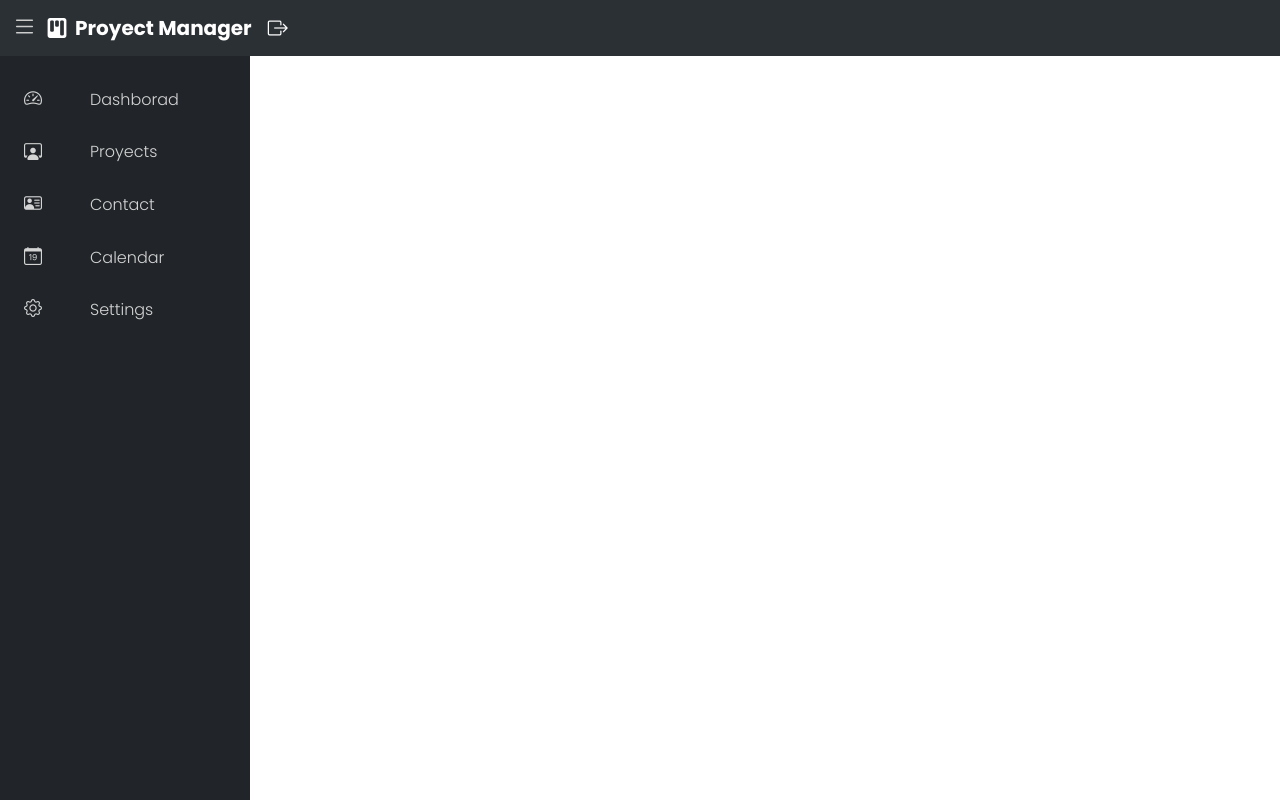
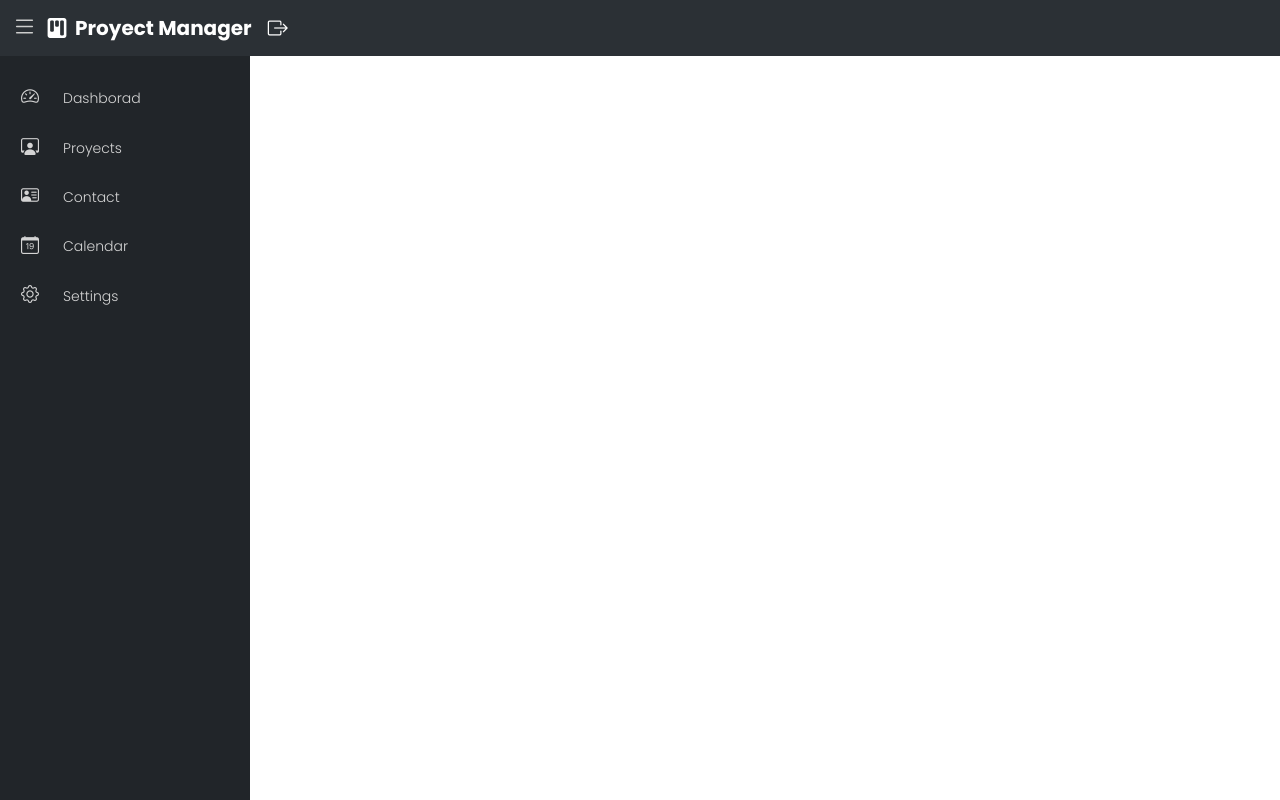
Before and after one commit to JeissonHrdz/gestor-proyectos-frontend, an Angular app: page /dashboard in a window 1280 px wide. Built offline with nearby package versions, Linux system fonts and the light colour scheme; sample sign-in values are in the browser's storage.

Commit message:
Configuracion form proyect

```diff
--- a/src/app/Components/login/login.component.ts
+++ b/src/app/Components/login/login.component.ts
@@ -58,6 +58,7 @@ export class LoginComponent {
           this.errorInputData = true;
           this.router.navigate(['/dashboard']);
           this.formLogin?.reset();
+
         }
       });
     } else {
--- a/src/app/Components/menu-left/menu-left.component.css
+++ b/src/app/Components/menu-left/menu-left.component.css
@@ -11,6 +11,7 @@
 .list-menu li {
   padding: 0.8em;
   padding-left: 1.5em;
+  font-size: 0.875rem;
   cursor: pointer;
   list-style: none;
   text-decoration: none;
@@ -25,4 +26,5 @@
 
 i{
   font-size: 18px;
+
 }
--- a/src/app/Components/menu-left/menu-left.component.html
+++ b/src/app/Components/menu-left/menu-left.component.html
@@ -3,11 +3,11 @@
     <div class="  m-0 p-0">
       <div class="container-fluid m-0 p-0 mt-0 list-menu">
         <ul class="pt-3 poppins-light">
-          <li><i class="bi bi-speedometer2 me-5"></i>Dashborad</li>
-          <li (click)="loadProyectComponent()" ><i class="bi bi-person-workspace me-5"></i>Proyects</li>
-          <li><i class="bi bi-person-vcard me-5"></i>Contact</li>
-          <li><i class="bi bi-calendar-date me-5"></i>Calendar</li>
-          <li><i class="bi bi-gear me-5"></i>Settings</li>
+          <li><i class="bi bi-speedometer2 me-4"></i>Dashborad</li>
+          <li (click)="loadProyectComponent()" ><i class="bi bi-person-workspace me-4"></i>Proyects</li>
+          <li><i class="bi bi-person-vcard me-4"></i>Contact</li>
+          <li><i class="bi bi-calendar-date me-4"></i>Calendar</li>
+          <li><i class="bi bi-gear me-4"></i>Settings</li>
         </ul>
       </div>
     </div>
--- a/src/app/Components/proyects/add-proyect/add-proyect.component.html
+++ b/src/app/Components/proyects/add-proyect/add-proyect.component.html
@@ -1 +1,33 @@
-<p>add-proyect works!</p>
+<section class="container-fluid p-4">
+    <div>
+        <form  [formGroup]="formProyect" (ngSubmit)="sendForm()">
+            <div class="row">
+                <div class="col-12">
+                    <label for="proyectName" class="form-label">Proyect Name</label>
+                    <input type="text" class="form-control" id="proyectName" aria-describedby="ProyectName"  formControlName="proyectName">
+                </div>
+
+            </div>
+            <br>
+            <div class="row">
+                <div class="col-6">
+                    <label for="proyectStart" class="form-label">Date Start</label>
+                    <input type="date" class="form-control" id="proyectStart" aria-describedby="ProyectStart"  formControlName="dateStart">
+
+                </div>
+
+                <div class="col-6">
+                    <label for="proyectEnd" class="form-label">Date End</label>
+                    <input type="date" class="form-control" id="proyectEnd" aria-describedby="ProyectEnd"  formControlName="dateEnd">
+                </div>
+            </div>
+            <br>
+            <div class="row">
+                <div class="col-12">
+                    <button type="submit" class="btn btn-primary float-end">Create</button>
+                </div>
+            </div>
+
+        </form>
+    </div>
+</section>
--- a/src/app/Components/proyects/add-proyect/add-proyect.component.ts
+++ b/src/app/Components/proyects/add-proyect/add-proyect.component.ts
@@ -1,12 +1,23 @@
-import { Component } from '@angular/core';
+import { CommonModule } from '@angular/common';
+import { Component, inject } from '@angular/core';
+import { FormGroup, FormsModule, ReactiveFormsModule } from '@angular/forms';
+import { ProyectService } from '../../../Service/proyect.service';
 
 @Component({
   selector: 'app-add-proyect',
   standalone: true,
-  imports: [],
+  imports: [CommonModule, ReactiveFormsModule, FormsModule],
   templateUrl: './add-proyect.component.html',
   styleUrl: './add-proyect.component.css'
 })
 export class AddProyectComponent {
 
+  formProyect?: FormGroup | any;
+  private proyectService = inject(ProyectService);
+
+  sendForm() {
+    throw new Error('Method not implemented.');
+    }
+
+
 }
--- /dev/null
+++ b/src/app/Model/proyect.model.ts
@@ -0,0 +1,6 @@
+export interface Proyect{
+    name:string;
+    dateStart:string
+    dateEnd:string
+    idUser:number
+}
--- a/src/app/Service/jwt-interceptor.service.ts
+++ b/src/app/Service/jwt-interceptor.service.ts
@@ -25,4 +25,14 @@ export class JwtInterceptorService implements HttpInterceptor {
     }
     return next.handle(req)
   }
+
+
+  getUsernameFromToken():string{
+    let token = this.loginService.userToken;
+    let decodedJWT = JSON.parse(window.atob(token.split('.')[1]));
+    return decodedJWT.sub;
+  }
+
+
+
 }
--- /dev/null
+++ b/src/app/Service/proyect.service.ts
@@ -0,0 +1,9 @@
+import { Injectable } from '@angular/core';
+
+@Injectable({
+  providedIn: 'root'
+})
+export class ProyectService {
+
+  constructor() { }
+}
--- a/src/app/Service/user.service.ts
+++ b/src/app/Service/user.service.ts
@@ -18,6 +18,10 @@ export class UserService {
     return this.http.post<User>(`${this.urlBase}/user`, user);
   }
 
+  getIdUSer():number{
+    return 4;
+  }
+
 
 
 
--- a/src/styles.css
+++ b/src/styles.css
@@ -7,6 +7,8 @@ button{
     font-weight: 300;
     font-style: normal;
 }
+
+
 
 .poppins-light {
     font-family: "Poppins", sans-serif;
```
Also changed, not shown: src/assets/icons/dashboard.svg (added).
